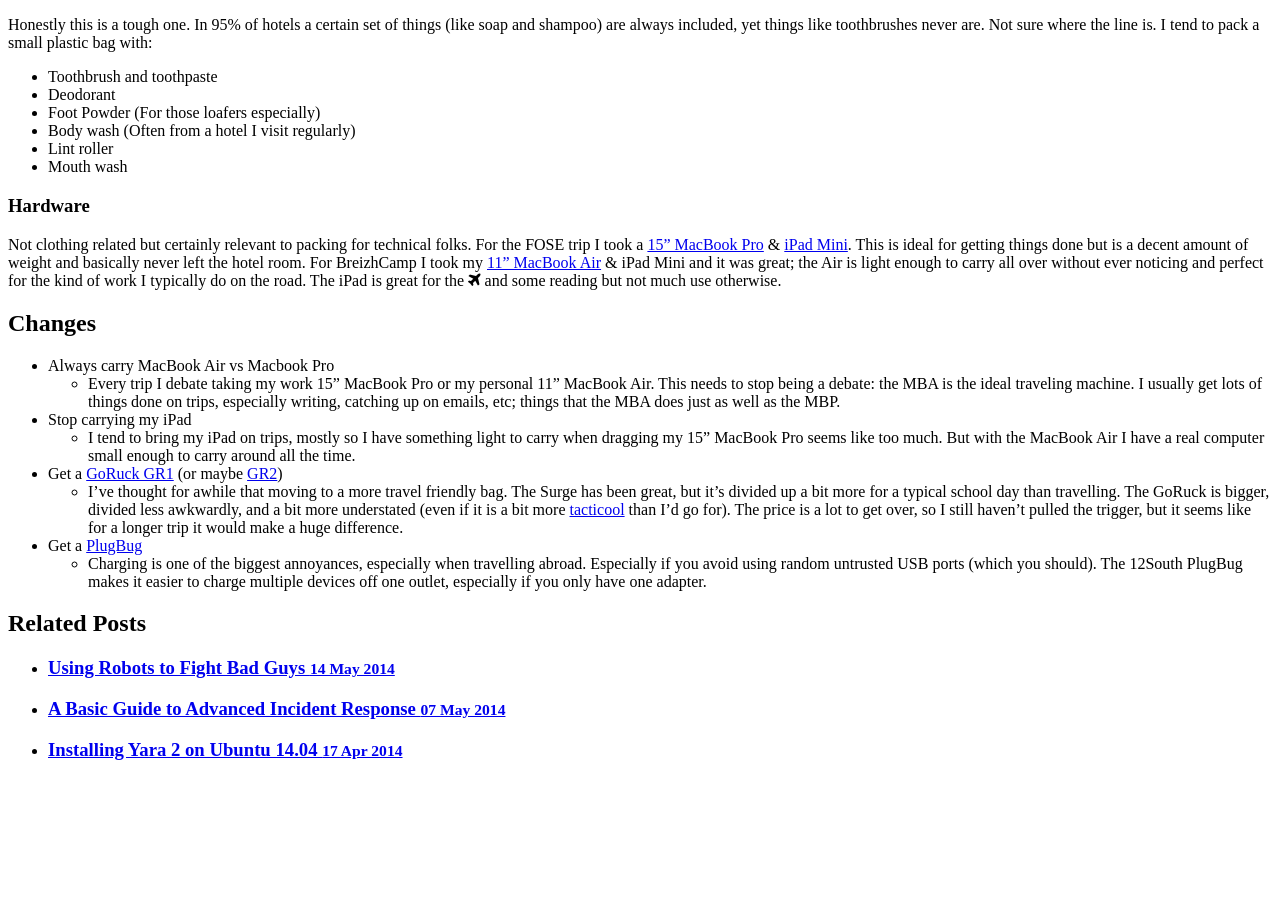
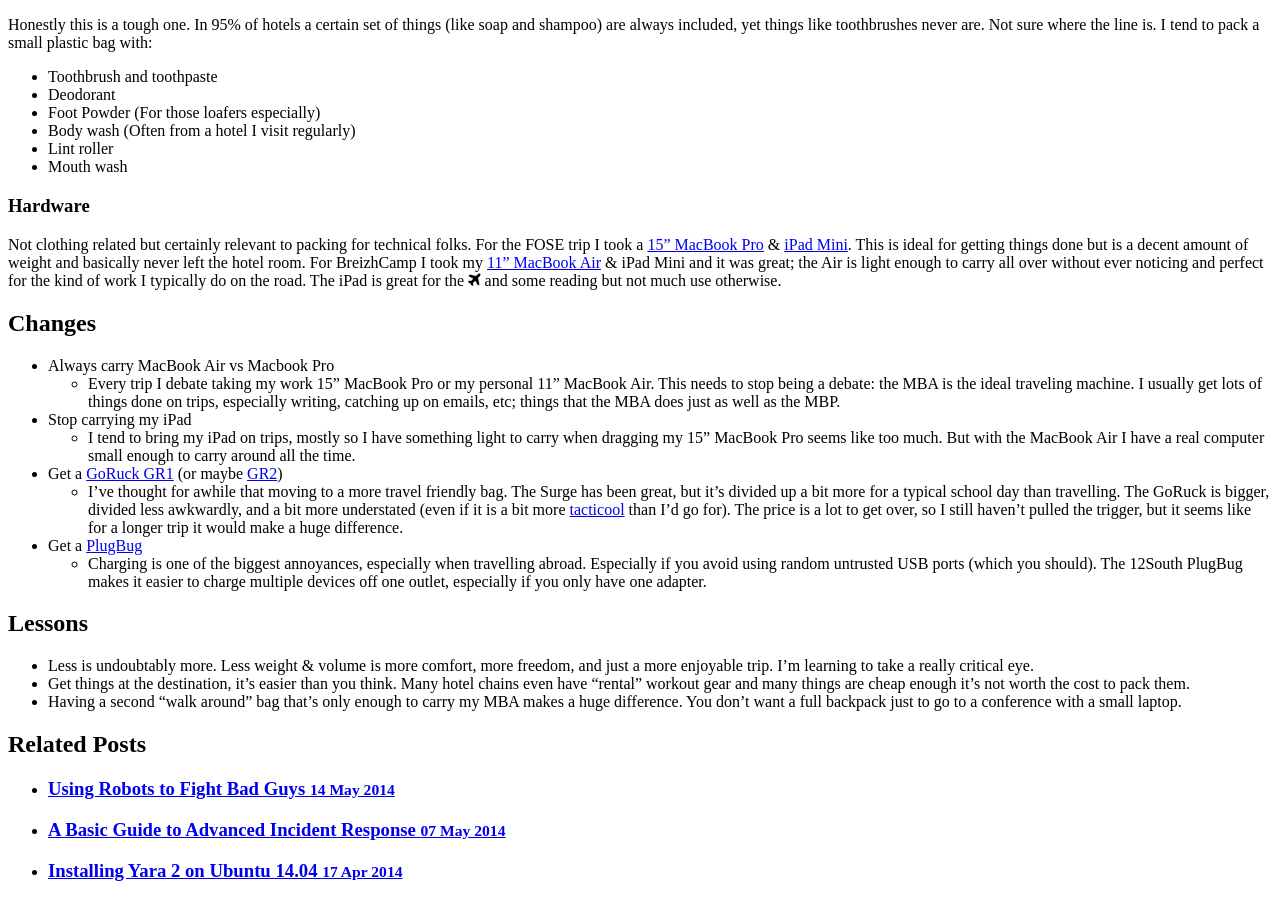
Before and after one commit to sroberts/sroberts.github.io, a Jekyll site: the page built from _posts/2014-05-25-minimal-packing-for-maximum-travel.md, in a window 1280 px wide and 900 px high, scrolled down 1610 px. Built offline with Jekyll 4.4.1, drawn with Linux system fonts in a browser that asks for light colours; nearby versions of some CDN libraries; Markdown is read by kramdown in place of the engine named in the settings; before the commit the page ends 2390 px from its top, so only the background shows below that; some of the changed text lies outside the part shown.

Commit message:
Adde lessons learned.

```diff
--- a/_posts/2014-05-25-minimal-packing-for-maximum-travel.md
+++ b/_posts/2014-05-25-minimal-packing-for-maximum-travel.md
@@ -86,3 +86,8 @@
     - I've thought for awhile that moving to a more travel friendly bag. The Surge has been great, but it's divided up a bit more for a typical school day than travelling. The GoRuck is bigger, divided less awkwardly, and a bit more understated (even if it is a bit more [tacticool](http://www.urbandictionary.com/define.php?term=Tacticool) than I'd go for). The price is a lot to get over, so I still haven't pulled the trigger, but it seems like for a longer trip it would make a huge difference.
 - Get a [PlugBug](http://www.twelvesouth.com/product/plugbug)
     - Charging is one of the biggest annoyances, especially when travelling abroad. Especially if you avoid using random untrusted USB ports (which you should). The 12South PlugBug makes it easier to charge multiple devices off one outlet, especially if you only have one adapter.
+
+## Lessons
+- Less is undoubtably more. Less weight & volume is more comfort, more freedom, and just a more enjoyable trip. I'm learning to take a really critical eye.
+- Get things at the destination, it's easier than you think. Many hotel chains even have "rental" workout gear and many things are cheap enough it's not worth the cost to pack them.
+- Having a second "walk around" bag that's only enough to carry my MBA makes a huge difference. You don't want a full backpack just to go to a conference with a small laptop.
```
